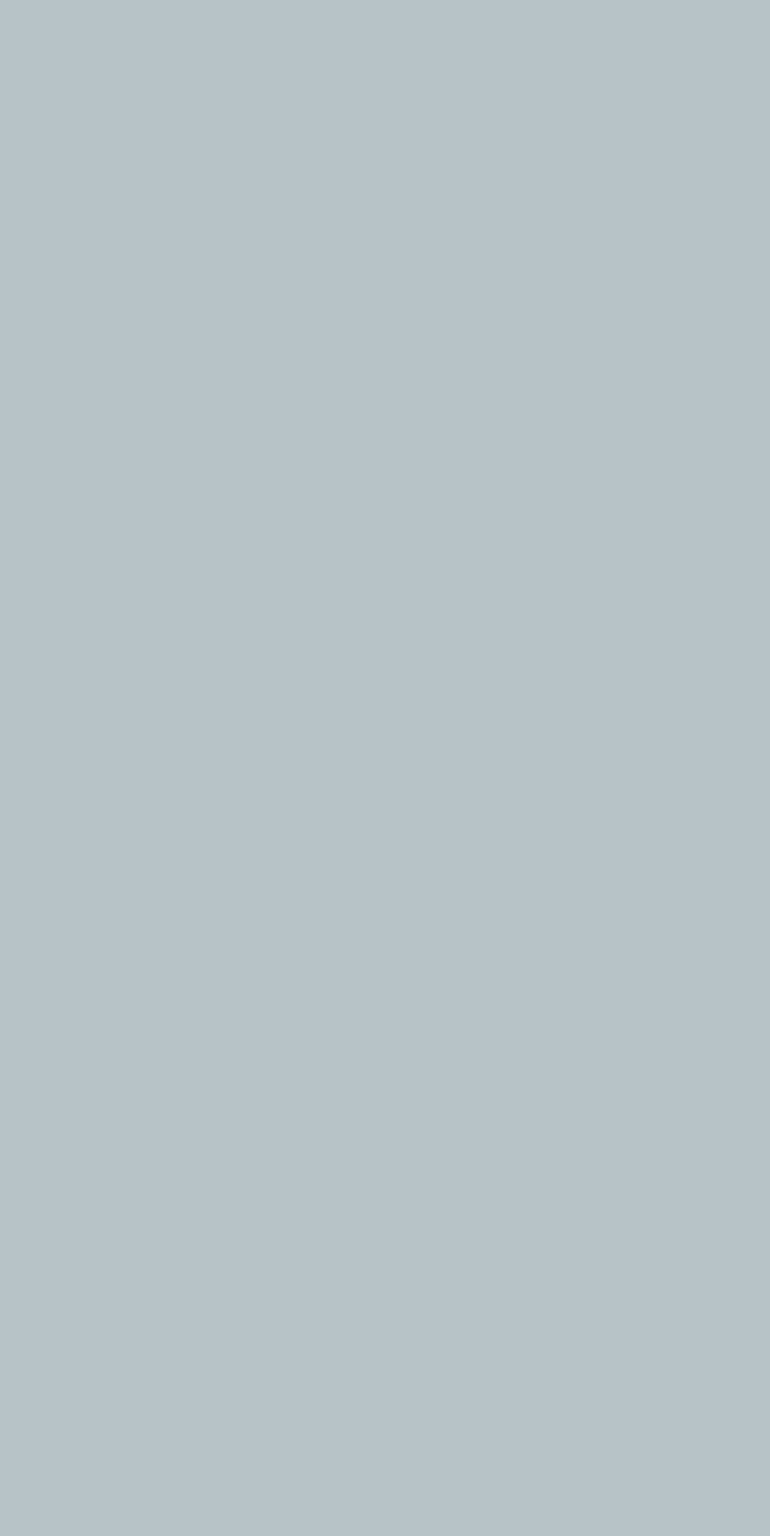
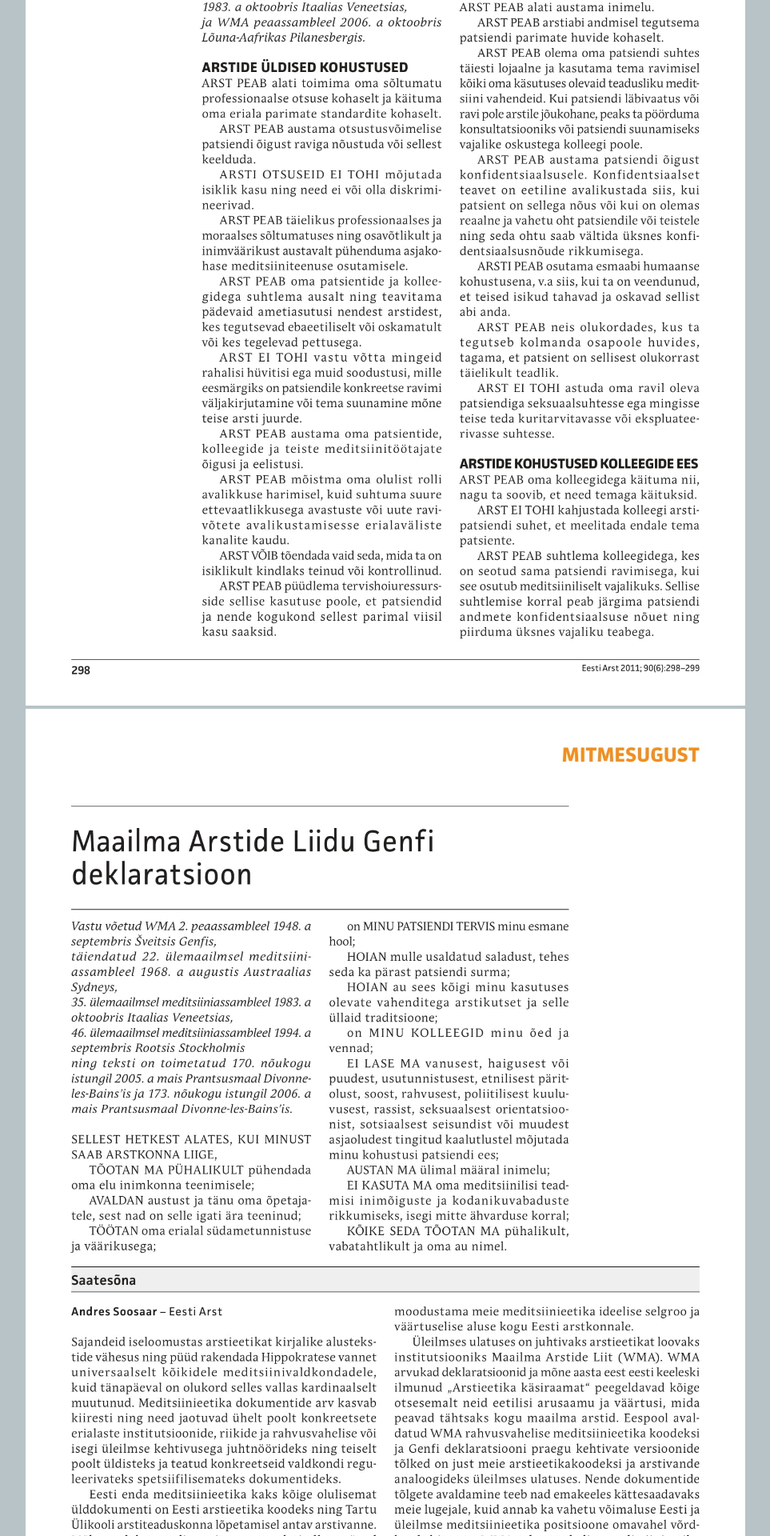
Before and after one commit to sssaari/medtead, a React (Create React App) app: page /wma-arstide-eetikakoodeks in a window 1280 px wide. Before the commit this address had no page. Shown: the part 834-2754 px from the top of the page at 80% size, without its empty margins (158-1121 px from the left). Before the commit the page ends 800 px from the top, so only its background shows below. Built offline with nearby package versions, Linux system fonts and the light colour scheme.

Commit message:
pdf as image

```diff
--- a/src/App.js
+++ b/src/App.js
@@ -7,7 +7,7 @@ import Infomaterjalid from "./pages/Infomaterjalid";
 import Kontakt from "./pages/Kontakt";
 import Pohikiri from "./pages/Pohikiri";
 import Artikkel from "./pages/Artikkel";
-import Who from "./pages/Infomaterjalid/WHO";
+import Who from "./pages/Infomaterjalid/WMA";
 import Kodukaid from "./pages/Infomaterjalid/kodukaid";
 import Huvitavat from "./pages/Infomaterjalid/huvitavatLugemist";
 import Videod from "./pages/Infomaterjalid/videod";
@@ -25,7 +25,7 @@ function App() {
         <Route path="/Infomaterjalid" exact element={<Infomaterjalid />} />
         <Route path="/Kontakt" exact element={<Kontakt />} />
         <Route path="/Pohikiri" exact element={<Pohikiri />} />
-        <Route path="/who-arstide-eetikakoodeks" exact element={<Who />} />
+        <Route path="/wma-arstide-eetikakoodeks" exact element={<Who />} />
         <Route
           path="/lingid-teadusuuringutele"
           exact
--- a/src/components/MenuItems.js
+++ b/src/components/MenuItems.js
@@ -1,7 +1,7 @@
 export const MenuItems = [
   {
     title: "Maailma Arstide Liidu eetikakoodeks",
-    path: "/who-arstide-eetikakoodeks",
+    path: "/wma-arstide-eetikakoodeks",
     cName: "dropdown-link",
   },
   {
--- a/src/components/Navbar/Navbar.js
+++ b/src/components/Navbar/Navbar.js
@@ -58,7 +58,7 @@ function Navbar() {
               </Link>
             </li>
             <li onMouseEnter={onMouseEnter} onMouseLeave={onMouseLeave}>
-              <Link to="/Infomaterjalid" className="nav-links">
+              <Link to="" className="nav-links">
                 INFOMATERJALID <i className="fas fa-caret-down" />
               </Link>
               {dropdown && <Dropdown />}
--- a/src/pages/Infomaterjalid/WHO.js
+++ b/src/pages/Infomaterjalid/WMA.js
@@ -13,14 +13,24 @@ function Who() {
         <div className="containerArticle">
           <div className="articleCardIM pdfArticle">
             <h1>Maailma Arstide Liidu eetikakoodeks</h1>
-            <iframe
+            {/*<iframe
               id="iframepdf"
               title="WMAPdf"
               className="pdfviewer"
               src="../../pdfarticles/WMAarstideeetikakoodeks.pdf"
               height="90%"
               width="100%"
-            ></iframe>
+            ></iframe>*/}
+            <img
+              src="../../pdfarticles/WMAarstideeetikakoodeks-1.jpg"
+              alt=""
+              className="pdfImage"
+            ></img>
+            <img
+              src="../../pdfarticles/WMAarstideeetikakoodeks-2.jpg"
+              alt=""
+              className="pdfImage"
+            ></img>
           </div>
         </div>
       </div>
--- a/src/pages/Infomaterjalid/infomaterjalid.css
+++ b/src/pages/Infomaterjalid/infomaterjalid.css
@@ -28,7 +28,7 @@
 }
 
 .articleCardIM.pdfArticle {
-  height: 90vh;
+  background-color: rgb(140, 119, 156, 0);
 }
 
 .videoContainer {
@@ -63,3 +63,7 @@
   justify-content: center;
   width: 100%;
 }
+
+.pdfImage {
+  width: 100%;
+}
```
Also changed, not shown: public/pdfarticles/WMAarstideeetikakoodeks-1.jpg (added), public/pdfarticles/WMAarstideeetikakoodeks-2.jpg (added).
